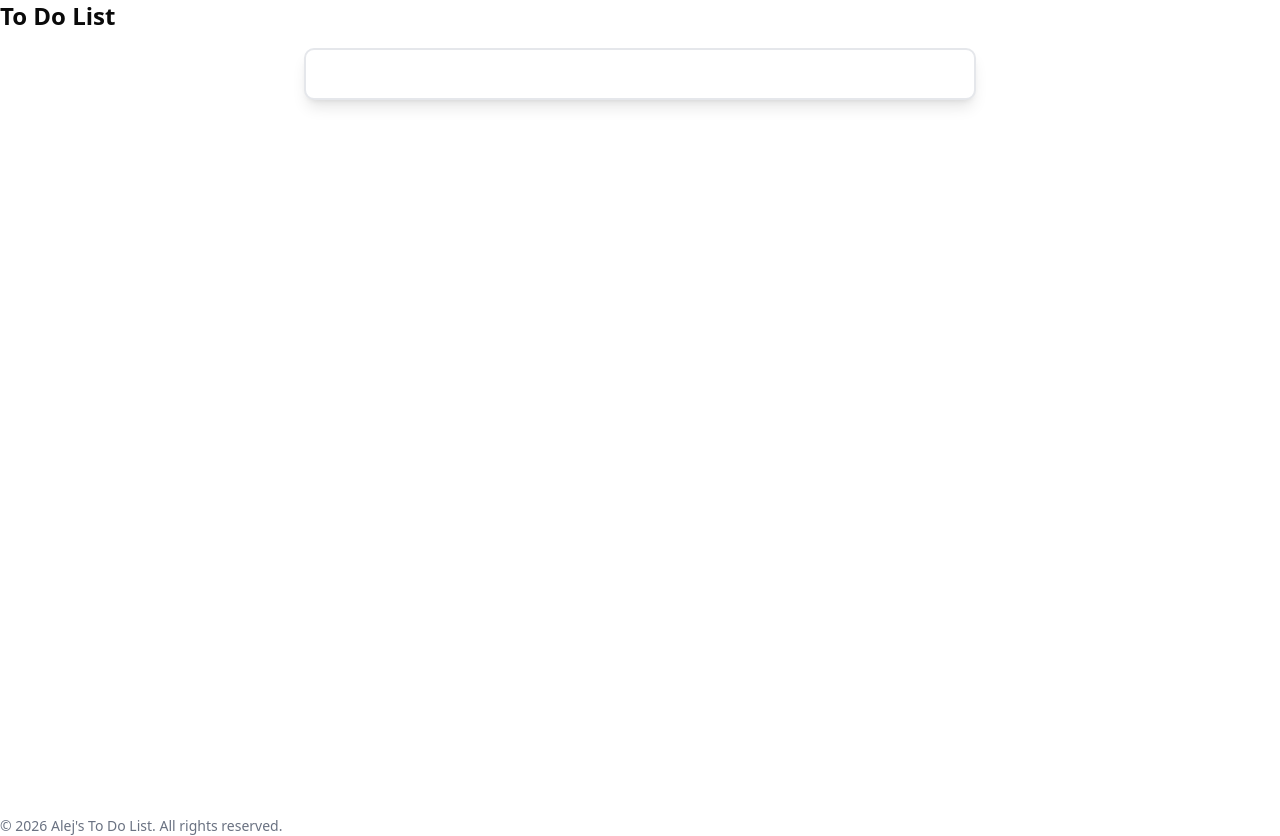
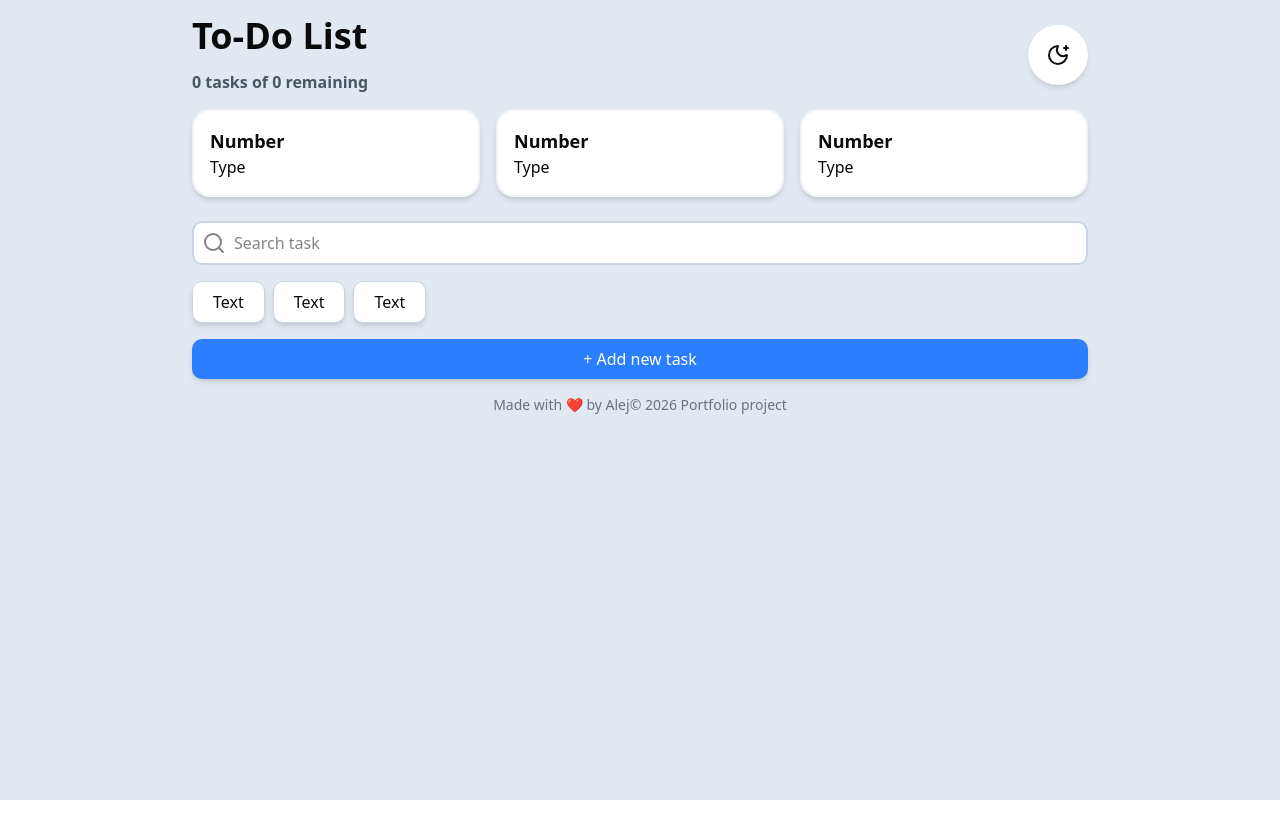
Before and after one commit to Alej0510/To-Do, a React (Vite) app: page / in a window 1280 px wide. After the commit the page ends 800 px from the top, so only its background shows below. Built offline with nearby package versions, Linux system fonts and the light colour scheme.

Commit message:
Created basic page layout

```diff
--- a/package.json
+++ b/package.json
@@ -35,6 +35,6 @@
     "tw-animate-css": "^1.4.0",
     "typescript": "~5.9.3",
     "typescript-eslint": "^8.46.4",
-    "vite": "^7.2.4"
+    "vite": "^7.3.1"
   }
 }
--- a/src/App.tsx
+++ b/src/App.tsx
@@ -1,7 +1,10 @@
 import { Toaster } from "./components/ui/sonner";
+import { useState } from "react";
 import Header from "./Header";
 import Footer from "./Footer";
-import { useState } from "react";
+import TaskCounter from "./TaskCounter";
+import SearchBar from "./SearchBar";
+import FilterButton from "./FilterButton";
 
 function App() {
   const [isDark, setIsDark] = useState(false);
@@ -16,22 +19,35 @@ function App() {
         duration={2000}
       />
 
-     <div className={`min-h-screen transition-colors duration-300 ${isDark ? "bg-gray-900" : "bg-white"}`}>
+      <div className="bg-slate-200 min-h-screen">
+        <div className="max-w-4xl mx-auto">
+          <Header />
 
-       <Header />
+          <main className="max-w-4xl mt-4 ">
 
-    <div className="max-w-2xl mx-auto p-6 mt-4 border-2 border-gray-200 bg-white rounded-lg shadow-lg">
+            <div className="grid grid-cols-3 gap-4 mb-6">
+            <TaskCounter />
+            <TaskCounter />
+            <TaskCounter />
+            </div>
 
+            <SearchBar />
 
+            <div className="flex gap-2">
+              <FilterButton />
+              <FilterButton />
+              <FilterButton />
+            </div>
 
+            <button className="w-full py-2 mt-4 bg-blue-500 text-white rounded-lg shadow-md">+ Add new task</button>
 
-    </div>
+          </main>
+        </div>
 
-    </div>
-
-    <Footer />
+        <Footer />
+      </div>
     </>
-  )
+  );
 }
 
-export default App
+export default App;
--- a/src/FilterButton.tsx
+++ b/src/FilterButton.tsx
@@ -0,0 +1,5 @@
+export default function FilterButton() {
+    return (
+        <button className="px-5 py-2 mt-4 border shadow-md bg-white border-slate-300 rounded-lg focus:bg-blue-500">Text</button>
+    );
+}
--- a/src/Footer.tsx
+++ b/src/Footer.tsx
@@ -1,5 +1,8 @@
 export default function Footer() {
     return (
-        <footer className="text-sm text-gray-500 mt-4">© 2026 Alej's To Do List. All rights reserved.</footer>
+        <footer className="text-sm text-gray-500 mt-4 flex justify-center">
+            <p>Made with ❤️ by Alej</p>
+            <p>© 2026 Portfolio project</p>
+        </footer>
     );
 }
--- a/src/Header.tsx
+++ b/src/Header.tsx
@@ -1,5 +1,16 @@
+import { MoonStar } from "lucide-react";
+
 export default function Header() {
-    return (
-        <header className="text-2xl font-bold mb-4">To Do List</header>
-    );
+  return (
+    <div className="text-2xl font-bold mb-4 pt-4 flex justify-between items-center">
+      <div>
+        <h1 className="text-4xl">To-Do List</h1>
+        <p className="text-[16px] text-gray-600 mt-4">0 tasks of 0 remaining</p>
+      </div>
+
+      <button className="p-4.5 rounded-full hover:bg-gray-100 duration-200 cursor-pointer bg-white shadow-md">
+        <MoonStar />
+      </button>
+    </div>
+  );
 }
--- /dev/null
+++ b/src/SearchBar.tsx
@@ -0,0 +1,11 @@
+
+import { Search } from "lucide-react";
+
+export default function SearchBar() {
+    return (
+        <div className="flex items-center gap-2 p-2 border-2 border-slate-300 bg-white rounded-lg">
+            <span><Search color="gray"/></span>
+            <input type="text" placeholder="Search task" className="w-full focus:outline-none" />
+        </div>
+    );
+}
--- a/src/TaskCounter.tsx
+++ b/src/TaskCounter.tsx
@@ -0,0 +1,8 @@
+export default function TaskCounter() {
+    return (
+        <div className="border-2 border-gray-100 rounded-2xl p-4 bg-white shadow-md">
+            <h2 className="text-lg font-bold">Number</h2>
+            <span className="text-md">Type</span>
+        </div>
+    );
+}
```
Also changed, not shown: 1 other file (tests, documents, lock files or other folders).
